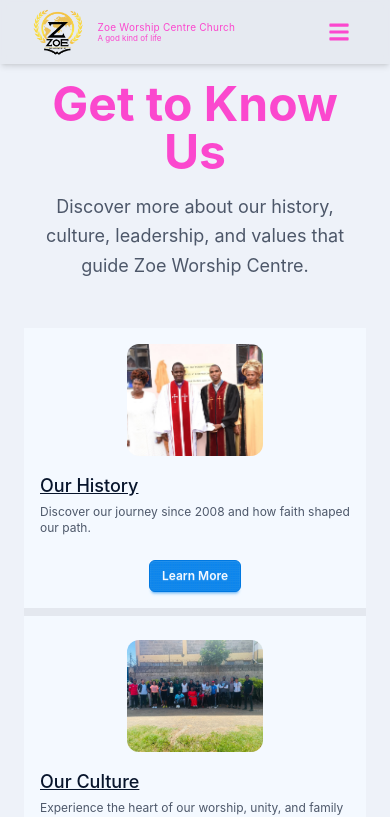
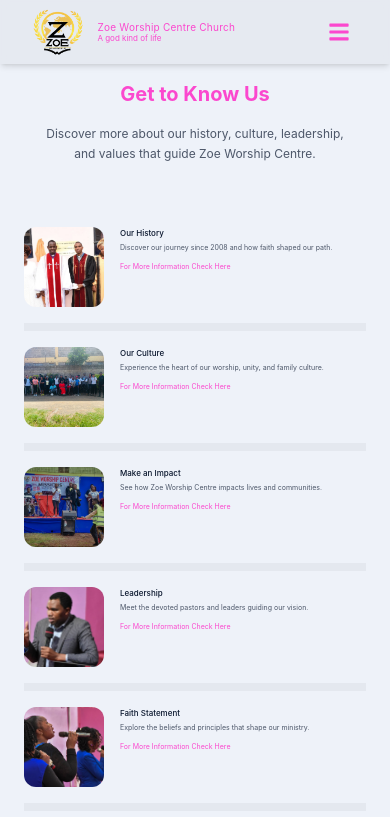
Before and after one commit to bugijay7/zoewc, a React (Vite) app in the folder client/: page /about/knowUs in a window 390 px wide. Shown: the top 817 px of the page. Built offline with nearby package versions, Linux system fonts and the light colour scheme.

Commit message:
pages redesign

```diff
--- a/client/src/pages/About/KnowUs.jsx
+++ b/client/src/pages/About/KnowUs.jsx
@@ -19,31 +19,35 @@ export default function KnowUs() {
   ];
 
   return (
-    <section className="py-20 px-6 md:px-20 bg-base-100">
+    <section className="py-20 px-6 md:px-20 bg-base-100 font-montserrat">
       {/* Hero Section */}
       <div className="max-w-4xl mx-auto text-center mb-12 space-y-4">
-        <h1 className="text-5xl md:text-6xl font-bold text-primary">
+        <h1 className="text-xl md:text-6xl font-bold text-primary">
           Get to Know Us
         </h1>
-        <p className="text-base-content/70 text-lg md:text-xl leading-relaxed">
+        <p className="text-base-content/70 text-xs md:text-xl leading-relaxed max-w-[300px] mx-auto">
           Discover more about our history, culture, leadership, and values that guide Zoe Worship Centre.
         </p>
       </div>
 
       {/* About Cards as List */}
-      <ul className="max-w-2xl mx-auto  bg-secondary-content divide-y-8 divide-base-200">
+      <ul className="max-w-2xl mx-auto md:max-w-3xl divide-y-8 divide-base-200">
         {aboutCards.map((card, index) => (
-          <li key={index} className="list-row p-4 mt-2 flex flex-col md:flex-row items-center gap-4 md:gap-6">
-            <div className="flex-shrink-0 w-34 h-28 md:w-32 md:h-32 overflow-hidden rounded-box">
+          <li key={index} className="flex flex-row md:flex-row items-start gap-4 md:gap-6 py-4">
+            {/* Image on left */}
+            <div className="flex-shrink-0 w-20 h-20 md:w-52 md:h-32 overflow-hidden rounded-box">
               <img src={card.img} alt={card.title} className="object-cover w-full h-full" />
             </div>
-            <div className="flex-1">
-              <div className="text-lg font-medium underline">{card.title}</div>
-              <p className="text-xs md:text-sm opacity-70 mt-1">{card.desc}</p>
-            </div>
-            <div className="flex-shrink-0 mt-2 md:mt-0">
-              <Link to={card.link} className="btn btn-secondary btn-sm">
-                Learn More
+
+            {/* Text on right */}
+            <div className="flex-1 flex flex-col justify-center">
+              <div className="text-[8px] md:text-lg font-medium md:underline mb-1">{card.title}</div>
+              <p className="text-[7px] md:text-sm opacity-70 mb-2">{card.desc}</p>
+              <Link
+                to={card.link}
+                className="inline-block  text-primary text-[7px] md:text-sm"
+              >
+                For More Information Check Here
               </Link>
             </div>
           </li>
--- a/client/src/pages/departments/mainDepartments.jsx
+++ b/client/src/pages/departments/mainDepartments.jsx
@@ -17,7 +17,7 @@ export default function MainDepartments() {
   ];
 
   return (
-    <div className="bg-base-200 pt-40 py-16 px-6 md:px-20 font-montserrat">
+    <div className="bg-base-200 md:pt-40 pt-20 py-16 px-6 md:px-20 font-montserrat">
       {/* Hero Section */}
       <div className="max-w-4xl mx-auto text-center mb-12 space-y-4">
         <h1 className="text-2xl md:text-6xl font-bold text-primary">
@@ -29,25 +29,28 @@ export default function MainDepartments() {
       </div>
 
       {/* Department List */}
-      <ul className="max-w-3xl mx-auto bg-primary rounded-box shadow-md divide-y-8  divide-base-200">
+      <ul className="max-w-4xl mx-auto divide-y-8 divide-base-200">
         {departments.map((dept, index) => (
-          <li key={index} className="list-row p-4 mt-2 flex flex-row md:flex-row items-end gap-4 md:gap-6">
-            <div className="flex-shrink-0 w-20 h-20 md:w-32 md:h-32 overflow-hidden rounded-box">
+          <li key={index} className="flex flex-row md:flex-row items-start gap-4 md:gap-6 py-4">
+            {/* Image */}
+            <div className=" w-400 h-20 md:w-32 md:h-32 overflow-hidden rounded-box">
               <img src={dept.image} alt={dept.name} className="object-cover w-full h-full" />
             </div>
+
+            {/* Text */}
             <div className="flex-1">
-              <div className="text-[8px] md:text-lg font-medium  md:underline">{dept.name}</div>
-              <p className="text-[7px] md:text-sm opacity-70 mt-1">
+              <div className="text-[8px] md:text-lg font-medium md:underline mb-1">{dept.name}</div>
+              <p className="text-[7px] md:text-sm opacity-70">
                 Explore the activities and impact of the {dept.name}. Engage, serve, and grow in your faith through our community-focused programs.
               </p>
-            </div>
-            <div className="flex-shrink-0 mt-0 md:mt-2">
-              <Link
-                to={dept.link}
-                className="btn btn-secondary btn-xs md:btn-sm"
-              >
-                Learn More
-              </Link>
+              <div className="mt-2">
+                <Link
+                  to={dept.link}
+                  className="inline-block underline text-base-100 bg-primary px-2 py-1 rounded-sm text-[7px] md:text-sm"
+                >
+                  Learn More
+                </Link>
+              </div>
             </div>
           </li>
         ))}
--- a/client/src/pages/departments/supportiveDepartments.jsx
+++ b/client/src/pages/departments/supportiveDepartments.jsx
@@ -20,7 +20,7 @@ export default function SupportiveDepartments() {
   ];
 
   return (
-    <div className="bg-base-200 pt-40 py-16 px-6 md:px-20 font-montserrat">
+    <div className="bg-base-200 md:pt-40  pt-20 py-16 px-6 md:px-20 font-montserrat">
       {/* Hero Section */}
       <div className="max-w-4xl mx-auto text-center mb-12 space-y-4">
         <h1 className="text-2xl md:text-6xl font-bold text-primary">
@@ -32,25 +32,28 @@ export default function SupportiveDepartments() {
       </div>
 
       {/* Department List */}
-      <ul className="max-w-3xl mx-auto bg-primary rounded-box shadow-md divide-y-8 divide-base-200">
+      <ul className="max-w-4xl mx-auto divide-y-8 divide-base-200">
               {departments.map((dept, index) => (
-          <li key={index} className="list-row p-4 mt-2 flex flex-row md:flex-row items-end gap-4 md:gap-6">
+                <li key={index} className="flex flex-row md:flex-row items-start gap-4 md:gap-6 py-4">
+                  {/* Image */}
                   <div className="flex-shrink-0 w-20 h-20 md:w-32 md:h-32 overflow-hidden rounded-box">
                     <img src={dept.image} alt={dept.name} className="object-cover w-full h-full" />
                   </div>
+
+                  {/* Text */}
                   <div className="flex-1">
-              <div className="text-[8px] md:text-lg font-medium md:underline">{dept.name}</div>
-              <p className="text-[7px] md:text-sm opacity-70 mt-1">
+                    <div className="text-[8px] md:text-lg font-medium md:underline mb-1">{dept.name}</div>
+                    <p className="text-[7px] md:text-sm opacity-70">
                       Explore the activities and impact of the {dept.name}. Engage, serve, and grow in your faith through our community-focused programs.
                     </p>
-            </div>
-            <div className="flex-shrink-0 mt-0 md:mt-2">
+                    <div className="mt-2">
                       <Link
                         to={dept.link}
-                className="btn btn-secondary btn-xs md:btn-sm"
+                        className="inline-block underline text-primary md:text-primary  px-2 py-1 rounded-sm text-[7px] md:text-sm"
                       >
                         Learn More
                       </Link>
+                    </div>
                   </div>
                 </li>
               ))}
```
Lines whose indentation alone changed are shown as unchanged.
